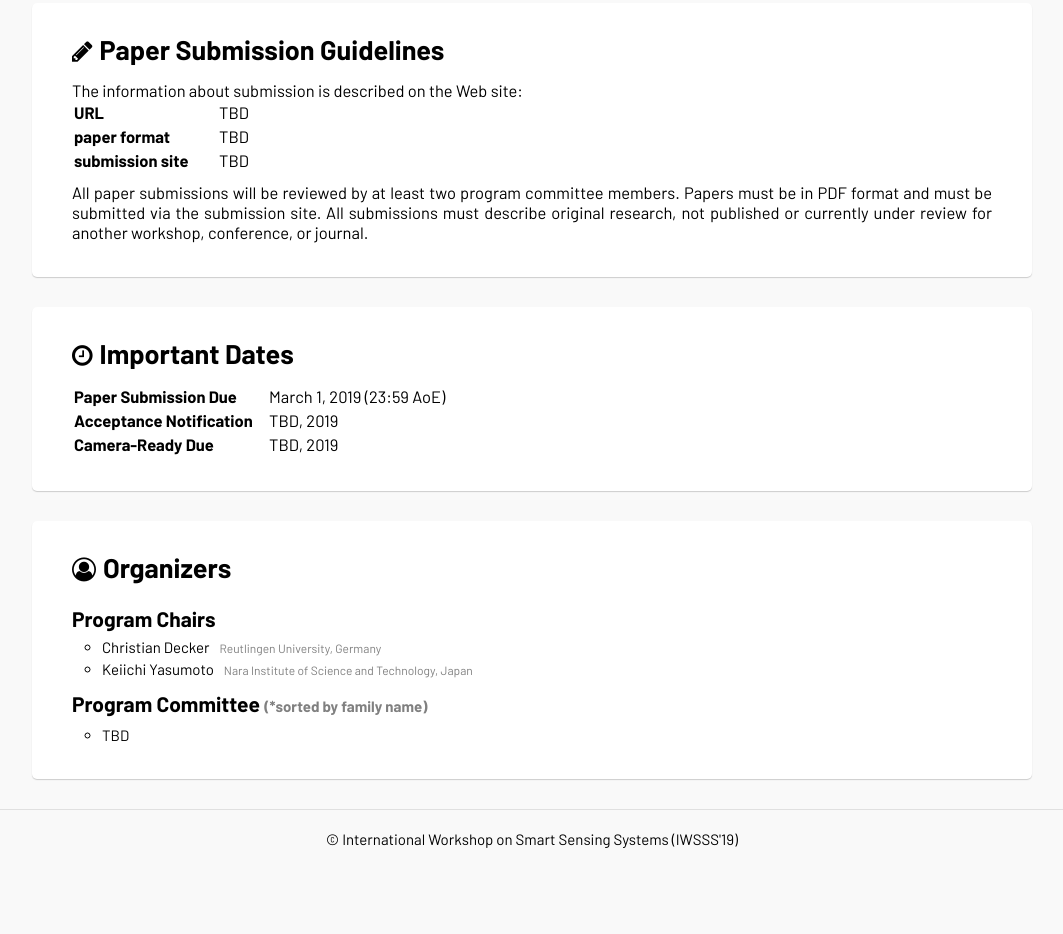
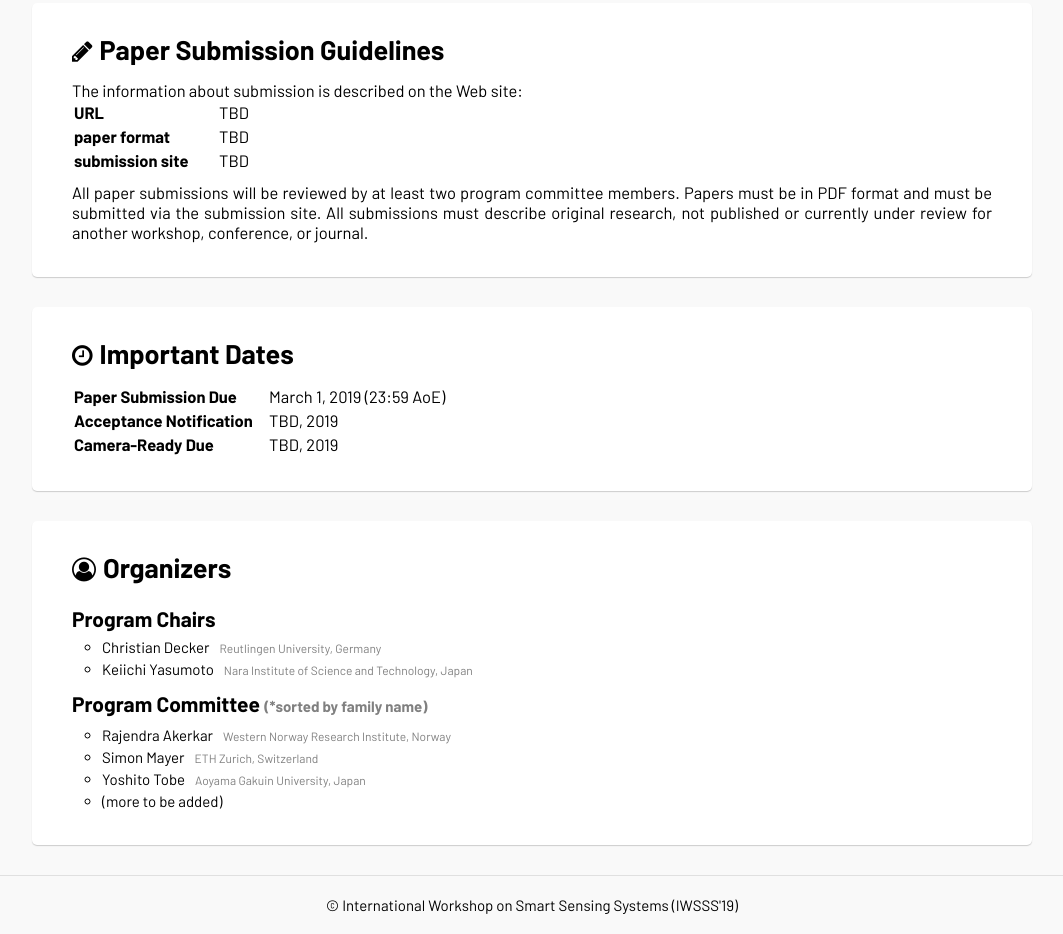
Before and after one commit to IWSSS19/iwsss19.github.io, a plain HTML site: page index.html in a window 1280 px wide. Shown: the part 2642-3576 px from the top of the page, without its empty margins (108-1171 px from the left). Before the commit the page ends 3510 px from the top, so only its background shows below. Drawn offline with nearby package versions, Linux system fonts and the light colour scheme.

Commit message:
three added to tpc

```diff
--- a/index.html
+++ b/index.html
@@ -169,16 +169,12 @@
     </ul>
     <h3>Program Committee <span>(*sorted by family name)</span></h3>
     <ul class="person-list">
-      <li>TBD</li>
 <!--
       <li>Bert-Jan Van Beijnum<span>University of Twente, Netherlands</spspan></li>
       <li>Edward Curry<span>Digital Enterprise Research Institute, Ireland</span></li>
-      <li>Yoshito Tobe<span>Aoyama Gakuin University, Japan</span></li>
       <li>Hideyuki Kawashima<span>University of Tsukuba, Japan</span></li>
       <li>Manfred Meyer<span>University of Applied Sciences, Germany</span></li>
       <li>Martin Alexander Neumann<span>Karlsruhe Institute of Technology, Germany</span></li>
-      <li>Rajendra Akerkar<span>Western Norway Research Institute, Norway</span></li>
-      <li>Simon Mayer<span>ETH Zurich, Switzerland</span></li>
       <li>Guillaume Lopez<span>Aoyama Gakuin University, Japan</span></li>
       <li>Stephan Sigg<span>Aalto University, Finland</span></li>
       <li>Takuro Yonezawa<span>Keio University, Japan</span></li>
@@ -189,6 +185,10 @@
       <li>Kamal Singh<span>Telecom Saint Étienne / University of Jean
     Monnet, France</span></li>
     --->
+      <li>Rajendra Akerkar<span>Western Norway Research Institute, Norway</span></li>
+      <li>Simon Mayer<span>ETH Zurich, Switzerland</span></li>
+      <li>Yoshito Tobe<span>Aoyama Gakuin University, Japan</span></li>
+    <li>(more to be added)</li>
     </ul>
   </div>
 
```
